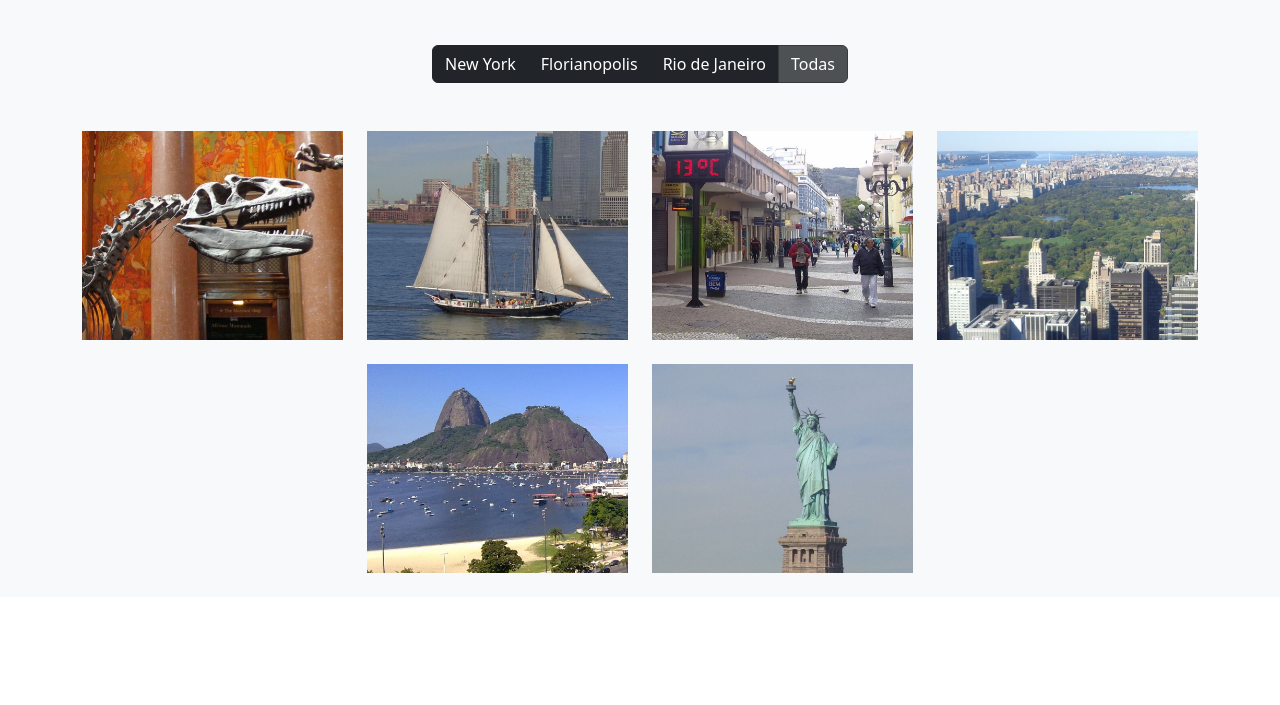
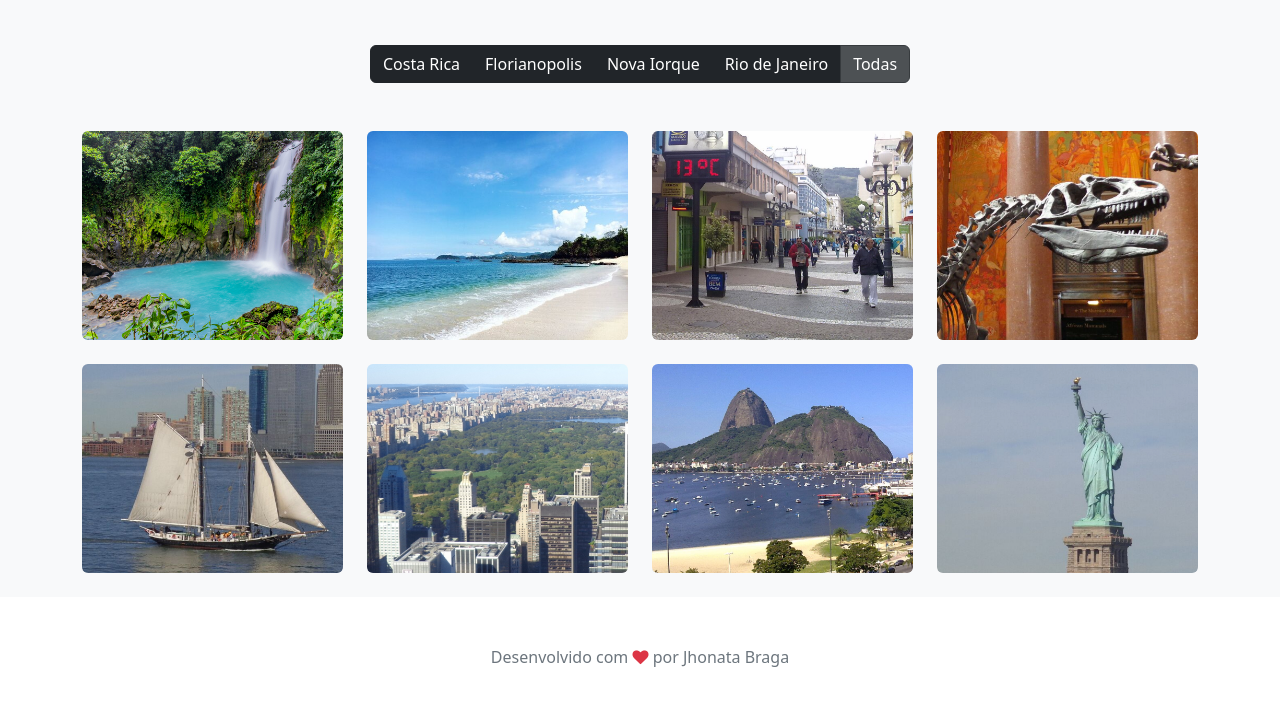
Before and after one commit to jhonatavb/project-gallery, a website built with webpack: page src/index.html in a window 1280 px wide. Shown: the part 193-898 px from the top of the page. Before the commit the page ends 800 px from the top, so only its background shows below. Built offline with nearby package versions, Linux system fonts and the light colour scheme; files whose address does not match are found by name.

Commit message:
fix: adjust css and add images

```diff
--- a/src/index.html
+++ b/src/index.html
@@ -12,6 +12,7 @@
 <body>
     <header wm-include="/pages/template/header.html"></header>
     <main class="bg-light" wm-include="/pages/gallery/gallery.html"></main>
+    <footer class="footer" wm-include="/pages/template/footer.html""></footer>
 
     <script src="app.js"></script>
 </body>
--- a/src/js/plugins/cityButtons.js
+++ b/src/js/plugins/cityButtons.js
@@ -6,7 +6,7 @@ const duration = 300;
 
 function filterByCity(city, btn) {
     btn.parent().each(function(_, el) {
-        $('button.filter-city').removeClass('active');
+        $('button.btn.filter-city').removeClass('active');
         btn.addClass('active');
     });
 
--- a/src/pages/gallery/gallery.html
+++ b/src/pages/gallery/gallery.html
@@ -5,28 +5,36 @@
     </div>
     <div class="row d-flex justify-content-center">
         <div class="col-12 col-md-6 col-lg-3">
-            <img class="img-fluid mb-4" src="/imgs/ny1.png"
-                wm-city="New York">
+            <img class="img-fluid mb-4 rounded" src="/imgs/rio-celeste.png"
+                wm-city="Costa Rica">
         </div>
         <div class="col-12 col-md-6 col-lg-3">
-            <img class="img-fluid mb-4" src="/imgs/ny2.png"
-                wm-city="New York">
+            <img class="img-fluid mb-4 rounded" src="/imgs/conchal.png"
+                wm-city="Costa Rica">
         </div>
         <div class="col-12 col-md-6 col-lg-3">
-            <img class="img-fluid mb-4" src="/imgs/floripa1.png"
+            <img class="img-fluid mb-4 rounded" src="/imgs/floripa1.png"
                 wm-city="Florianopolis">
         </div>
         <div class="col-12 col-md-6 col-lg-3">
-            <img class="img-fluid mb-4" src="/imgs/ny3.png"
-                wm-city="New York">
+            <img class="img-fluid mb-4 rounded" src="/imgs/ny1.png"
+                wm-city="Nova Iorque">
         </div>
         <div class="col-12 col-md-6 col-lg-3">
-            <img class="img-fluid mb-4" src="/imgs/rj1.png"
+            <img class="img-fluid mb-4 rounded" src="/imgs/ny2.png"
+                wm-city="Nova Iorque">
+        </div>
+        <div class="col-12 col-md-6 col-lg-3">
+            <img class="img-fluid mb-4 rounded" src="/imgs/ny3.png"
+                wm-city="Nova Iorque">
+        </div>
+        <div class="col-12 col-md-6 col-lg-3">
+            <img class="img-fluid mb-4 rounded" src="/imgs/rj1.png"
                 wm-city="Rio de Janeiro">
         </div>
         <div class="col-12 col-md-6 col-lg-3">
-            <img class="img-fluid mb-4" src="/imgs/ny4.png"
-                wm-city="New York">
+            <img class="img-fluid mb-4 rounded" src="/imgs/ny4.png"
+                wm-city="Nova Iorque">
         </div>
     </div>
 </div>
--- /dev/null
+++ b/src/pages/template/footer.html
@@ -0,0 +1,7 @@
+<div class="container">
+    <span class="text-muted">
+        Desenvolvido com
+        <i class="fa fa-heart text-danger"></i>
+        por Jhonata Braga
+    </span>
+</div>
--- a/src/pages/template/header.html
+++ b/src/pages/template/header.html
@@ -19,15 +19,21 @@
             </div>
             <div class="col-sm-4 offset-md-1 py-4">
                 <h4 class="text-white">Contato</h4>
-                <ul class="list-unstyled">
+                <ul class="list-unstyled fa-ul">
                     <li>
-                        <a class="text-white" href="#">Twitter</a>
+                        <a class="text-white text-decoration-none" href="#">
+                            <i class="fa fa-twitter fa-li me-2"></i>Twitter
+                        </a>
                     </li>
                     <li>
-                        <a class="text-white" href="#">Facebook</a>
+                        <a class="text-white text-decoration-none" href="#">
+                            <i class="fa fa-facebook fa-li me-3"></i>Facebook
+                        </a>
                     </li>
                     <li>
-                        <a class="text-white" href="mailto:#">Email</a>
+                        <a class="text-white text-decoration-none" href="mailto:#">
+                            <i class="fa fa-envelope fa-li me-2"></i>Email
+                        </a>
                     </li>
                 </ul>
             </div>
--- a/src/scss/custom.scss
+++ b/src/scss/custom.scss
@@ -0,0 +1,14 @@
+.jumbotron {
+    background-color: #fff;
+    margin: 0;
+}
+
+.jumbotron .jumbotron-heading {
+    font-weight: 300;
+}
+
+footer {
+    padding-top: 3rem;
+    padding-bottom: 3rem;
+    text-align: center;
+}
```
Also changed, not shown: src/imgs/conchal.png (added), src/imgs/rio-celeste.png (added).
